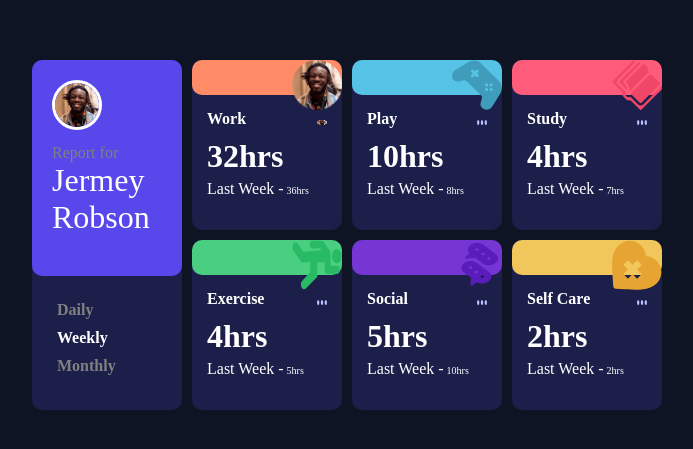
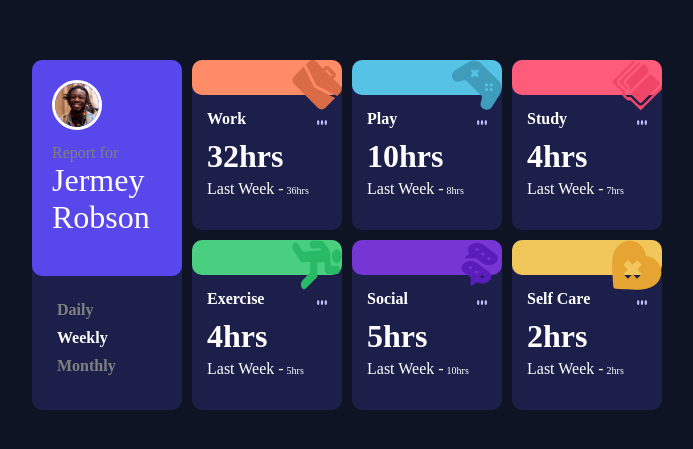
Before and after one commit to NaveedUrRehman01/TimeTrackingDashboard, a plain HTML site: page index.htm in a window 1280 px wide. Shown: the part 165-614 px from the top of the page, without its empty margins (293-986 px from the left). Drawn offline with Linux system fonts and the light colour scheme.

Commit message:
updated and finalize

```diff
--- a/index.htm
+++ b/index.htm
@@ -25,12 +25,12 @@
         </div>
         <div class="work">
             <div class="mainimg w1">
-                <img src="images/image-jeremy.png" alt="work" class="img">
+                <img src="images/icon-work.svg" alt="work" class="img">
             </div>
             <div class="data">
                 <div class="heading">
                     <h4 id="status"></h4>
-                    <img src="images/image-jeremy.png" alt="icon-ellipsis" class="icon">
+                    <img src="images/icon-ellipsis.svg" alt="icon-ellipsis" class="icon">
                 </div>
                 <div class="utilize">
                     <h1 id="wh1"></h1>
```
